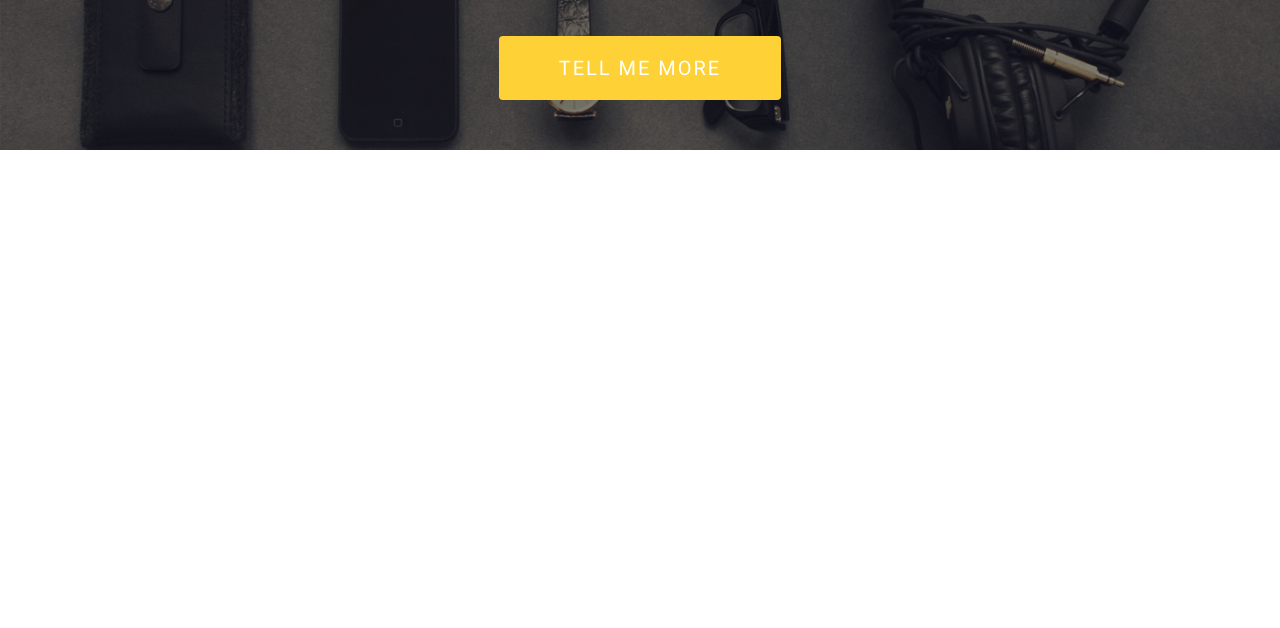
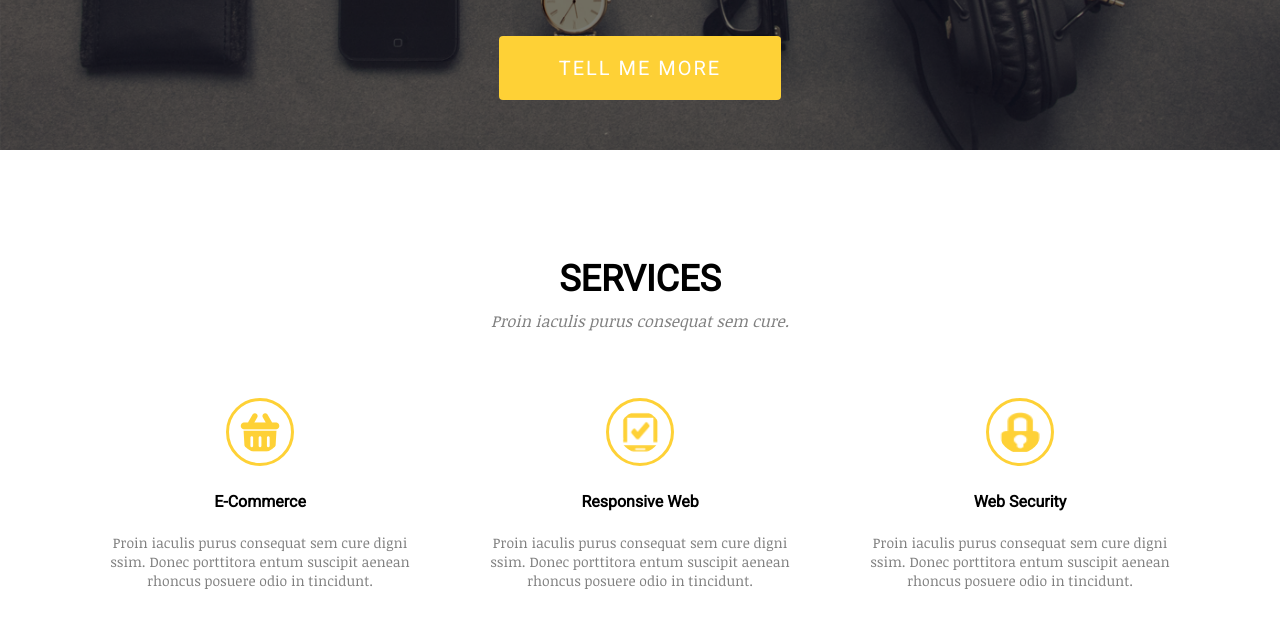
Before and after one commit to Hussar1/4.-Projekt-z-task-runnerem, a website: page index.html in a window 1280 px wide. Shown: the part 490-1118 px from the top of the page. Before the commit the page ends 800 px from the top, so only its background shows below. Drawn offline with Linux system fonts and the light colour scheme.

Commit message:
ADD services section and styles

```diff
--- a/index.html
+++ b/index.html
@@ -7,7 +7,7 @@
         <title>4. Projekt z task-runnerem</title>
         <link rel="stylesheet" href="vendor\bootstrap-grid\bootstrap-grid.css">
         <link rel="stylesheet" href="https://cdnjs.cloudflare.com/ajax/libs/font-awesome/5.9.0/css/all.min.css">
-        <link href="https://fonts.googleapis.com/css?family=Noticia+Text:400i|Roboto:400&display=swap" rel="stylesheet">
+        <link href="https://fonts.googleapis.com/css?family=Noticia+Text:400|Roboto:400&display=swap" rel="stylesheet">
         <link rel="stylesheet" href="css\style.css">
     </head>
 
@@ -50,6 +50,30 @@
 
         </section>
 
+        <section class="services">
+            <h2 class="section-title">SERVICES</h2>
+            <h3 class="section-subtitle">Proin iaculis purus consequat sem cure.</h3>
+            <div class="container">
+                <div class="row">
+                    <div class="col-md-4">
+                        <img src="../images/icon-Basket.png" alt="">
+                        <h4>E-Commerce</h4>
+                        <p>Proin iaculis purus consequat sem cure digni ssim. Donec porttitora entum suscipit aenean rhoncus posuere odio in tincidunt.</p>
+                    </div>
+                    <div class="col-md-4">
+                        <img src="../images/icon-Laptop.png" alt="">
+                        <h4>Responsive Web</h4>
+                        <p>Proin iaculis purus consequat sem cure digni ssim. Donec porttitora entum suscipit aenean rhoncus posuere odio in tincidunt.</p>
+                    </div>
+                    <div class="col-md-4">
+                        <img src="../images/icon-Locked.png" alt="">
+                        <h4>Web Security</h4>
+                        <p>Proin iaculis purus consequat sem cure digni ssim. Donec porttitora entum suscipit aenean rhoncus posuere odio in tincidunt.</p>
+                    </div>
+                </div>
+            </div>
+        </section>
+
 
     </body>
 
--- a/sass/style.scss
+++ b/sass/style.scss
@@ -3,7 +3,7 @@ $text-font-title: 'Roboto', sans-serif;
 $text-font-subtitle: 'Noticia Text', serif;
 $color-white: #fff;
 
-@mixin font-two-italic {
+@mixin font-subtitle-italic {
     font-family: $text-font-subtitle;
     font-style: italic;
 }
@@ -14,6 +14,25 @@ body {
     margin: 0;
     font-family: $text-font-subtitle;
     text-align: center;
+}
+
+section {
+    padding: 108px 0;
+  }
+
+.section-title {
+    font-family: $text-font-title;
+    font-size: 36px;
+    margin-block-start: 0;
+    margin-block-end: 0;
+}
+
+.section-subtitle {
+    @include font-subtitle-italic();
+    font-size: 16px;
+    font-weight: 400;
+    margin-block-start: 10px;
+    color: grey;
 }
 
 /* Navigation */
@@ -51,6 +70,7 @@ body {
     background-position: center center;
     background-size: cover;
     background-attachment: fixed;
+    padding: 0 0 108px 0;
 }
 
 .splash-content {
@@ -59,7 +79,7 @@ body {
 }
 
 .splash-subtitle {
-    @include font-two-italic();
+    @include font-subtitle-italic();
     font-size: 40px;
     margin-top: 170px;
     font-weight: 100;
@@ -84,6 +104,27 @@ body {
     letter-spacing: 2px;
 }
 
+/* Services */
+.services h4 {
+    font-family: $text-font-title;
+}
+
+.services p {
+    font-size: 14px;
+    margin: 0 20px;
+    color: grey;
+}
+
+.services img {
+    background-color: $color-white;
+    border: 3px solid #fed136;
+    border-radius: 50%;
+    padding: 10px;
+    width: 68px;
+    height: 68px;
+    margin-top: 50px;
+}
+
 /* Media */
 @media (max-width: 767px) {
     .logo img {
```
Also changed, not shown: css/style.css, images/icon-Basket.png (added), images/icon-Laptop.png (added), images/icon-Locked.png (added), 1 other file.
